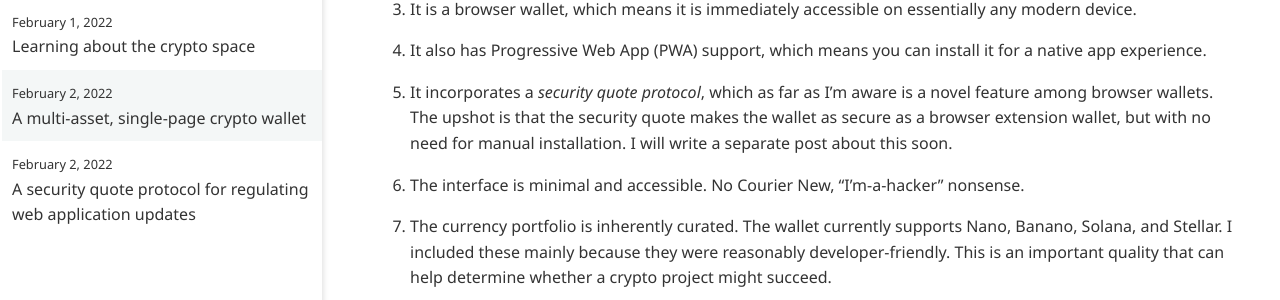
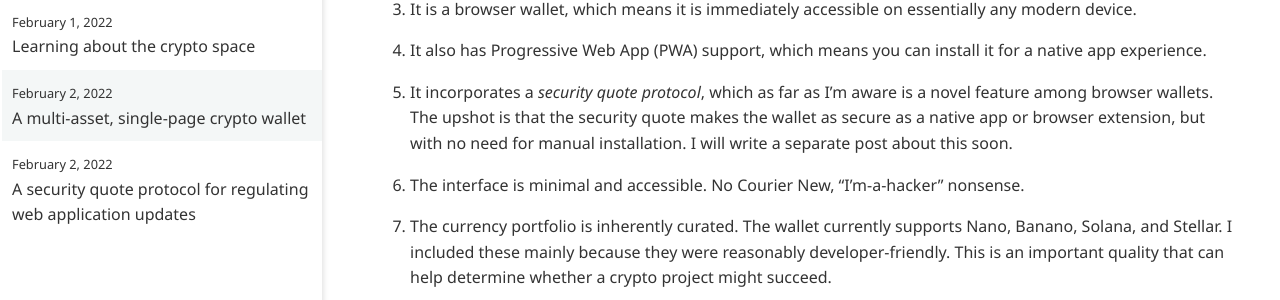
Before and after one commit to warashibetrader/warashibetrader.github.io, a Jekyll site: the page built from _posts/2022-02-02-multi-asset-wallet.md, in a window 1280 px wide and 939 px high. Shown: the part 402-702 px from the top of the window. Built offline with Jekyll 4.4.1, drawn with Linux system fonts in a browser that asks for light colours.

Commit message:
Update 2022-02-02-multi-asset-wallet.md

```diff
--- a/_posts/2022-02-02-multi-asset-wallet.md
+++ b/_posts/2022-02-02-multi-asset-wallet.md
@@ -14,7 +14,7 @@ Here are some reasons it might appeal to other users:
 
 4. It also has Progressive Web App (PWA) support, which means you can install it for a native app experience.
 
-5. It incorporates a _security quote protocol_, which as far as I'm aware is a novel feature among browser wallets. The upshot is that the security quote makes the wallet as secure as a browser extension wallet, but with no need for manual installation. I will write a separate post about this soon.
+5. It incorporates a _security quote protocol_, which as far as I'm aware is a novel feature among browser wallets. The upshot is that the security quote makes the wallet as secure as a native app or browser extension, but with no need for manual installation. I will write a separate post about this soon.
 
 6. The interface is minimal and accessible. No Courier New, "I'm-a-hacker" nonsense.
 
```
